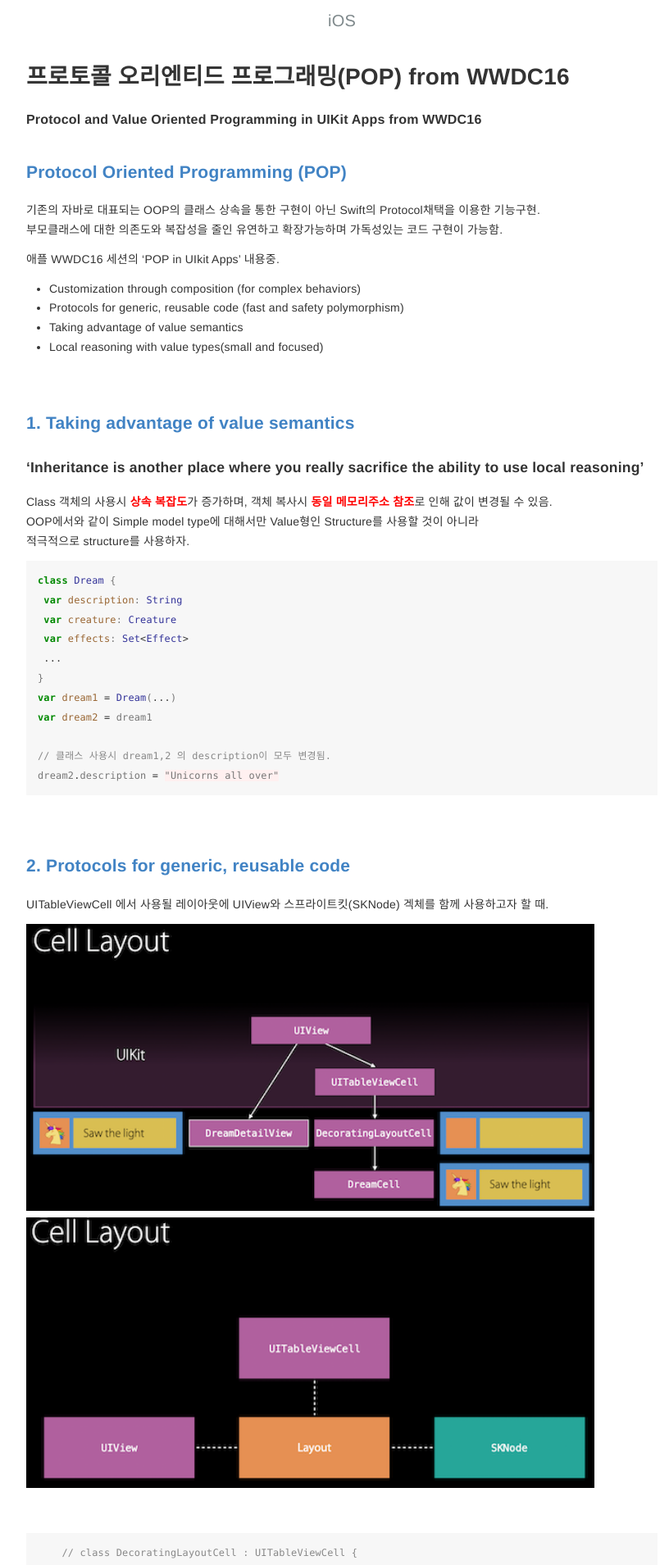
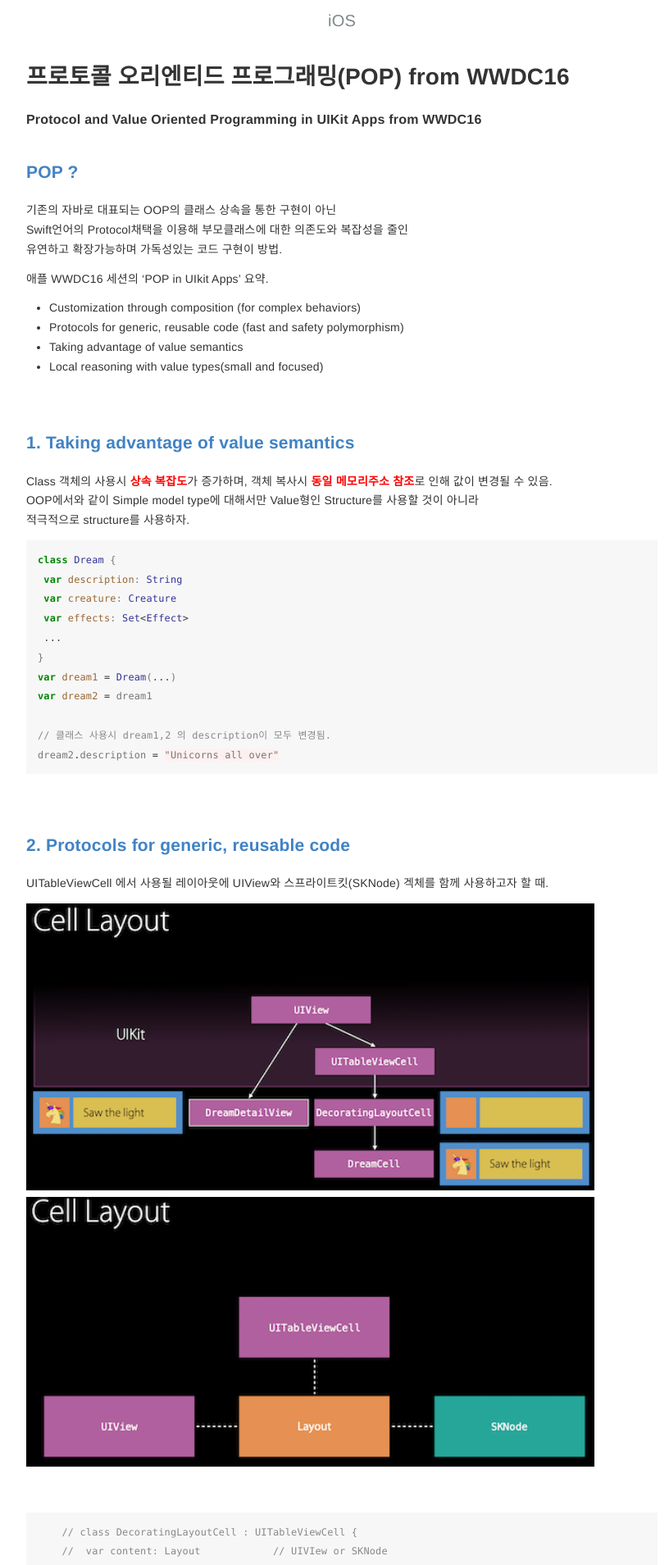
Before and after one commit to nicemiro/nicemiro.github.io, a Jekyll site: the page built from _posts/ios/2022-06-16-iosPOPinWWDC16.md, in a window 1280 px wide. Shown: the top 1909 px of the page at 82% size, without its empty margins (223-1039 px from the left). Built offline with Jekyll 4.4.1, drawn with Linux system fonts in a browser that asks for light colours.

Commit message:
modi ios iosPOPinWWDC16

```diff
--- a/_posts/ios/2022-06-16-iosPOPinWWDC16.md
+++ b/_posts/ios/2022-06-16-iosPOPinWWDC16.md
@@ -7,11 +7,12 @@
 layout: post
 ---
 
-### Protocol Oriented Programming (POP)
-기존의 자바로 대표되는 OOP의 클래스 상속을 통한 구현이 아닌 Swift의 Protocol채택을 이용한 기능구현.
-부모클래스에 대한 의존도와 복잡성을 줄인 유연하고 확장가능하며 가독성있는 코드 구현이 가능함.
+### POP ?
+기존의 자바로 대표되는 OOP의 클래스 상속을 통한 구현이 아닌
+Swift언어의 Protocol채택을 이용해 부모클래스에 대한 의존도와 복잡성을 줄인
+유연하고 확장가능하며 가독성있는 코드 구현이 방법.
 
-애플 WWDC16 세션의 'POP in UIkit Apps' 내용중.
+애플 WWDC16 세션의 'POP in UIkit Apps' 요약.
 - Customization through composition (for complex behaviors)
 - Protocols for generic, reusable code (fast and safety polymorphism)
 - Taking advantage of value semantics
@@ -19,7 +20,6 @@
 
 <br>
 ### 1. Taking advantage of value semantics
-#### <strong>'Inheritance is another place where you really sacrifice the ability to use local reasoning'</strong>
 Class 객체의 사용시 <span style="color:red"><strong>상속 복잡도</strong></span>가 증가하며, 객체 복사시 <span style="color:red"><strong>동일 메모리주소 참조</strong></span>로 인해 값이 변경될 수 있음.
 OOP에서와 같이 Simple model type에 대해서만 Value형인 Structure를 사용할 것이 아니라
 적극적으로 structure를 사용하자.
```
Also changed, not shown: other parts of _posts/ios/2022-06-16-iosPOPinWWDC16.md (+2 -1 lines).
